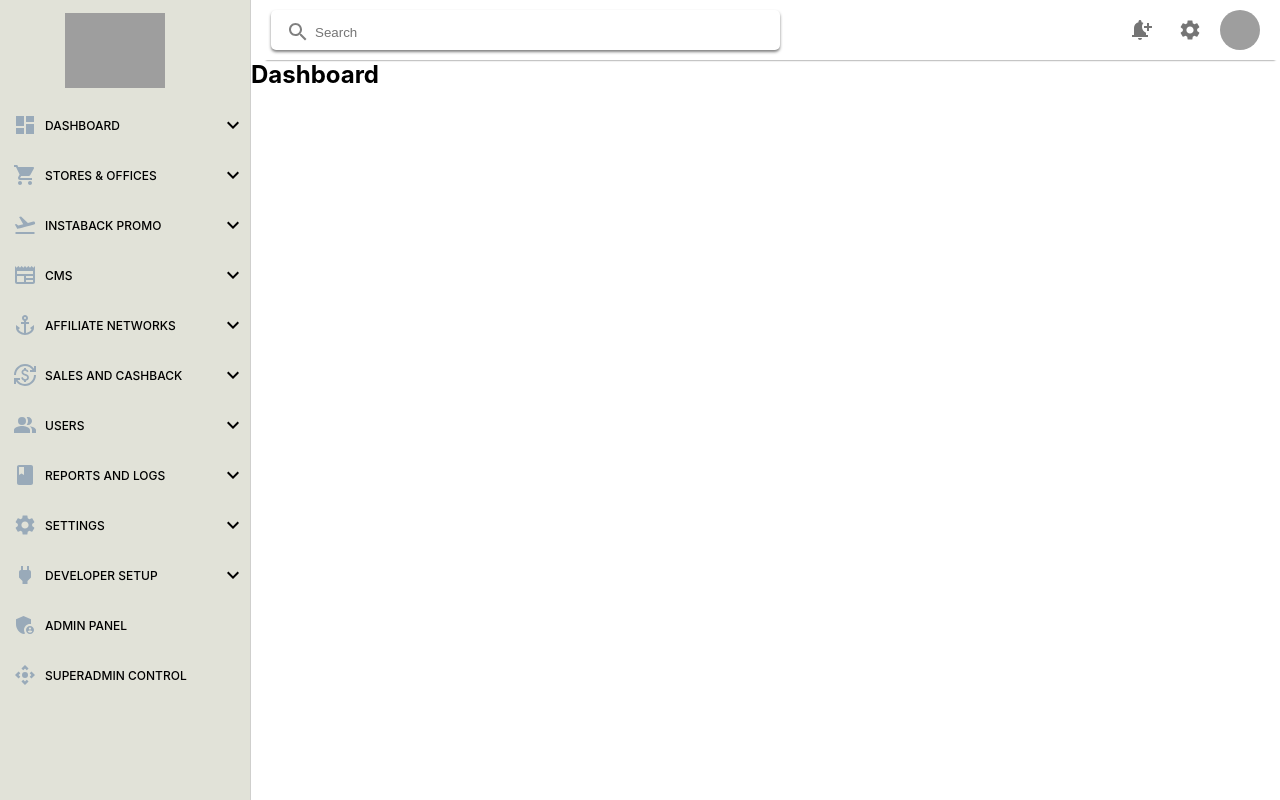
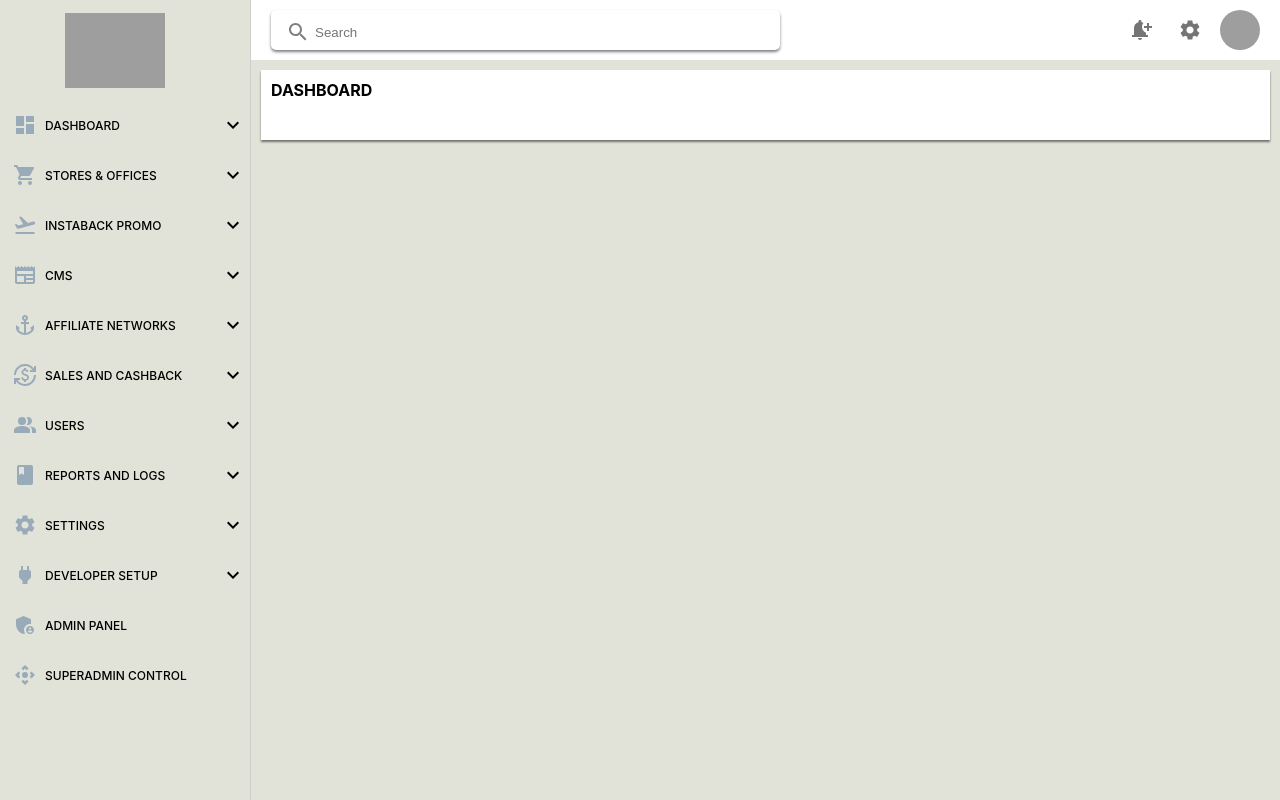
Before and after one commit to NnajiChimuanya/cashback, a React (Create React App) app: page / in a window 1280 px wide. Built offline with nearby package versions, Linux system fonts and the light colour scheme; grey boxes are pictures that could not be loaded.

Commit message:
dashboard page and worked on the dashboad header

```diff
--- a/src/components/sidebar/sidebarData.js
+++ b/src/components/sidebar/sidebarData.js
@@ -14,6 +14,7 @@ import {
   ControlCamera,
   Icecream,
 } from "@mui/icons-material";
+import DashboardPage from "../../pages/dashboard/DashboardPage";
 
 export const sidebarData = [
   {
@@ -24,6 +25,7 @@ export const sidebarData = [
       {
         name: "Dashboard",
         path: "/",
+        pg: DashboardPage,
       },
     ],
   },
--- a/src/pages/admin/Admin.js
+++ b/src/pages/admin/Admin.js
@@ -4,6 +4,7 @@ import Header from "../../components/header/Header";
 import Sidebar from "../../components/sidebar/Sidebar";
 import { Route, Routes } from "react-router-dom";
 import { sidebarData } from "../../components/sidebar/sidebarData";
+import DashboardPage from "../dashboard/DashboardPage";
 
 const Admin = () => {
   return (
@@ -15,9 +16,7 @@ const Admin = () => {
           <Routes>
             {sidebarData.map((item, id) => {
               return item.dropdown?.map((item, id) => {
-                return (
-                  <Route path={item.path} element={<h2>{item.name}</h2>} />
-                );
+                return <Route path={item.path} element={<item.pg />} />;
               });
             })}
           </Routes>
--- /dev/null
+++ b/src/pages/dashboard/DashboardPage.js
@@ -0,0 +1,14 @@
+import React from "react";
+import "./dashboardPage.css";
+
+const DashboardPage = () => {
+  return (
+    <div className="dashboard">
+      <div className="dashboard-header">
+        <h4> DASHBOARD</h4>
+      </div>
+    </div>
+  );
+};
+
+export default DashboardPage;
--- /dev/null
+++ b/src/pages/dashboard/dashboardPage.css
@@ -0,0 +1,17 @@
+.dashboard {
+  overflow: scroll;
+  height: calc(100vh - 60px);
+  background-color: #e1e2d8;
+}
+
+.dashboard-header {
+  margin: 10px;
+  box-shadow: 0 2px 2px rgba(0, 0, 0, 0.5);
+  background-color: white;
+  height: 50px;
+  padding: 10px;
+}
+
+.dashboard::-webkit-scrollbar {
+  display: none;
+}
```
